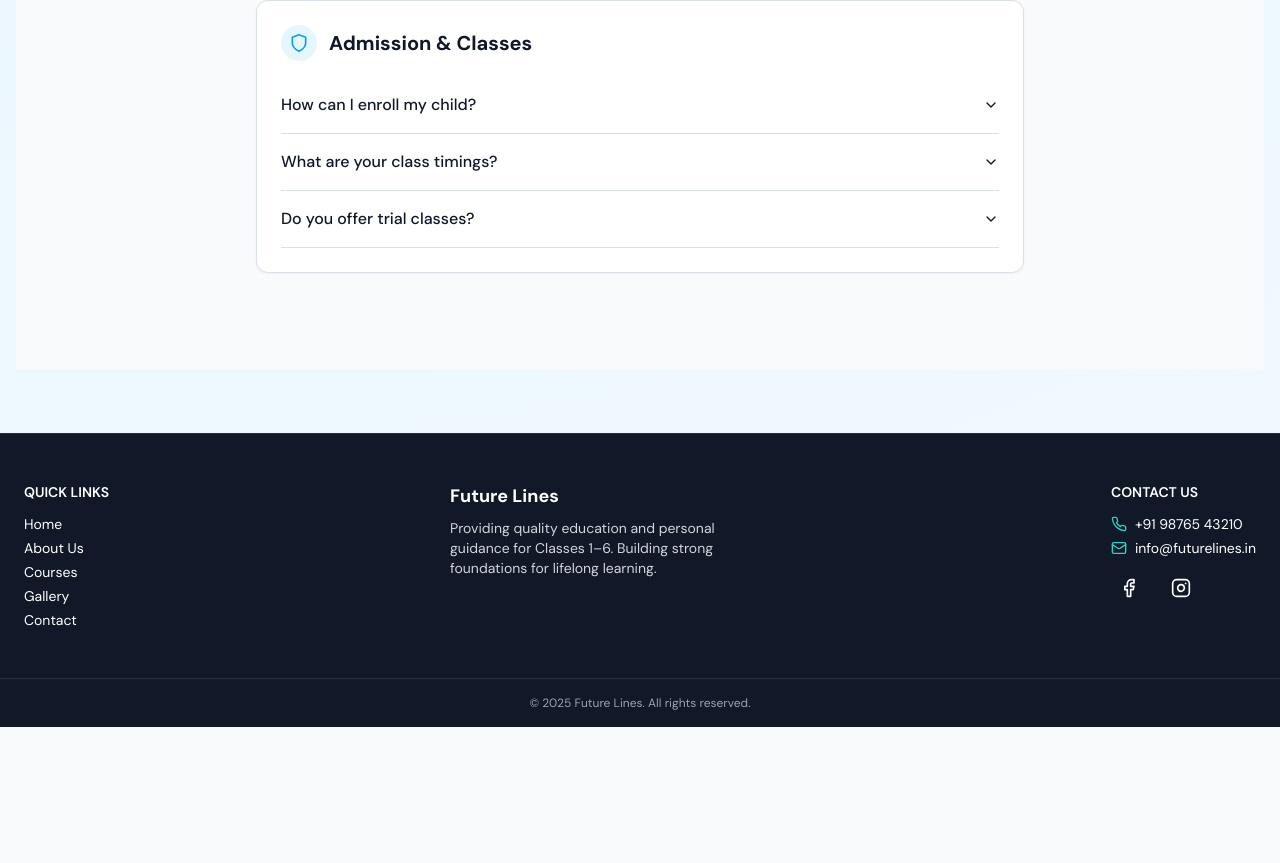
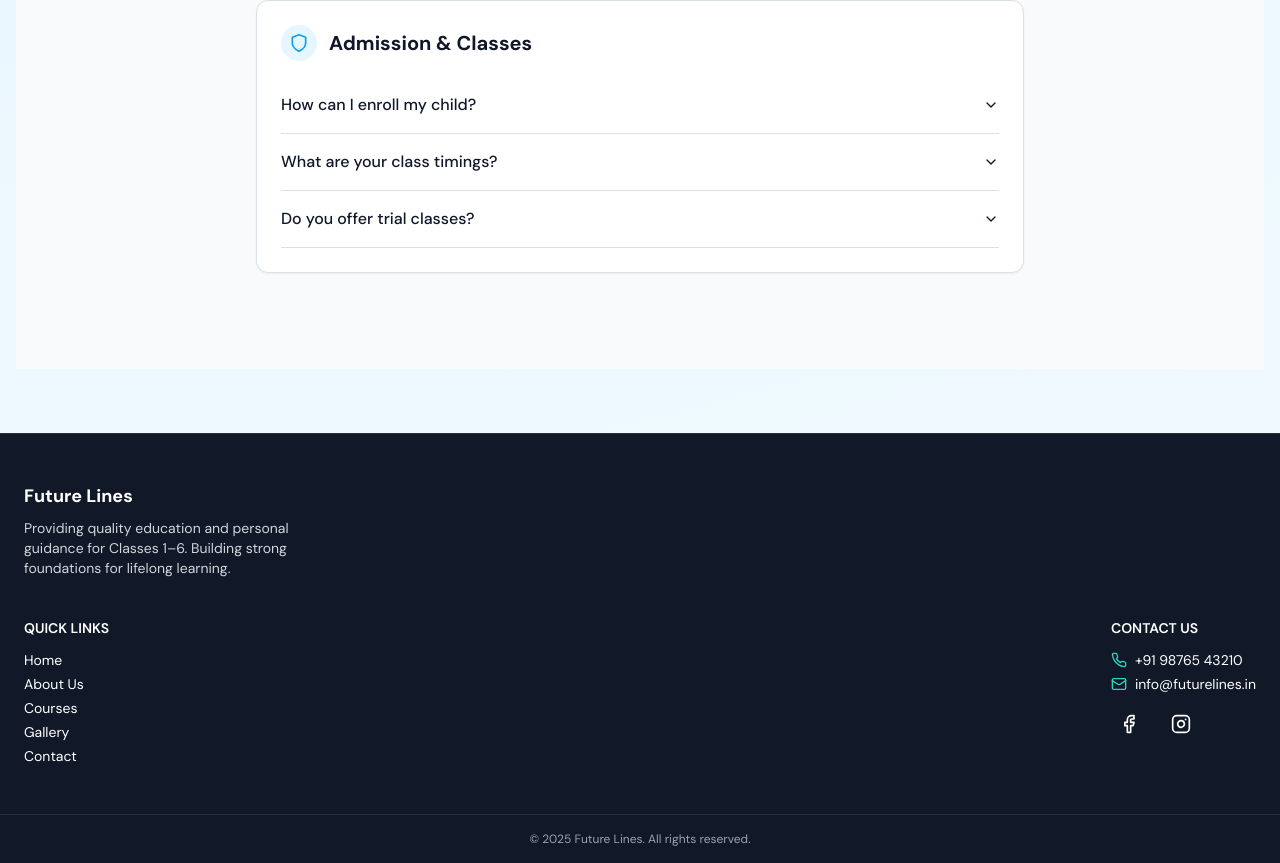
Before and after one commit to pyKinsu/VVITConnect, a Next.js app: page / in a window 1280 px wide. Shown: the part 2541-3404 px from the top of the page. Before the commit the page ends 3268 px from the top, so only its background shows below. Built offline with nearby package versions, Linux system fonts and the light colour scheme.

Commit message:
Update layout.tsx

```diff
--- a/src/components/layout.tsx
+++ b/src/components/layout.tsx
@@ -65,9 +65,20 @@ export function Navbar() {
 export function Footer() {
   return (
     <footer className="w-full border-t border-white/10 bg-gray-900 text-white">
-      <div className="mx-auto max-w-7xl flex flex-col sm:flex-row justify-between items-start gap-10 px-6 py-12">
+      <div className="mx-auto max-w-7xl flex flex-col gap-10 px-6 py-12">
 
-        {/* Left: Quick Links */}
+        {/* School Info first on mobile */}
+        <div className="flex flex-col text-center sm:text-left space-y-2 w-full sm:w-auto">
+          <h3 className="text-lg font-bold text-white">Future Lines</h3>
+          <p className="text-sm text-gray-300 max-w-xs mx-auto sm:mx-0">
+            Providing quality education and personal guidance for Classes 1–6.
+            Building strong foundations for lifelong learning.
+          </p>
+        </div>
+
+        {/* Quick Links and Contact side by side on mobile, desktop as before */}
+        <div className="flex flex-col sm:flex-row justify-between gap-10 w-full">
+          {/* Quick Links */}
           <div className="flex flex-col space-y-3 w-full sm:w-auto">
             <h4 className="text-sm font-semibold uppercase">Quick Links</h4>
             <nav className="flex flex-col gap-1 text-sm">
@@ -79,16 +90,7 @@ export function Footer() {
             </nav>
           </div>
 
-        {/* Center: School Info */}
-        <div className="flex flex-col text-center sm:text-left space-y-2 w-full sm:w-auto">
-          <h3 className="text-lg font-bold text-white">Future Lines</h3>
-          <p className="text-sm text-gray-300 max-w-xs">
-            Providing quality education and personal guidance for Classes 1–6.
-            Building strong foundations for lifelong learning.
-          </p>
-        </div>
-
-        {/* Right: Contact Info */}
+          {/* Contact Info */}
           <div className="flex flex-col space-y-3 w-full sm:w-auto text-sm">
             <h4 className="text-sm font-semibold uppercase">Contact Us</h4>
             <div className="flex flex-col gap-1">
@@ -125,6 +127,7 @@ export function Footer() {
             </div>
           </div>
         </div>
+      </div>
 
       {/* Bottom Line */}
       <div className="border-t border-white/10 text-center py-4 text-xs text-gray-400">
```
Lines whose indentation alone changed are shown as unchanged.
